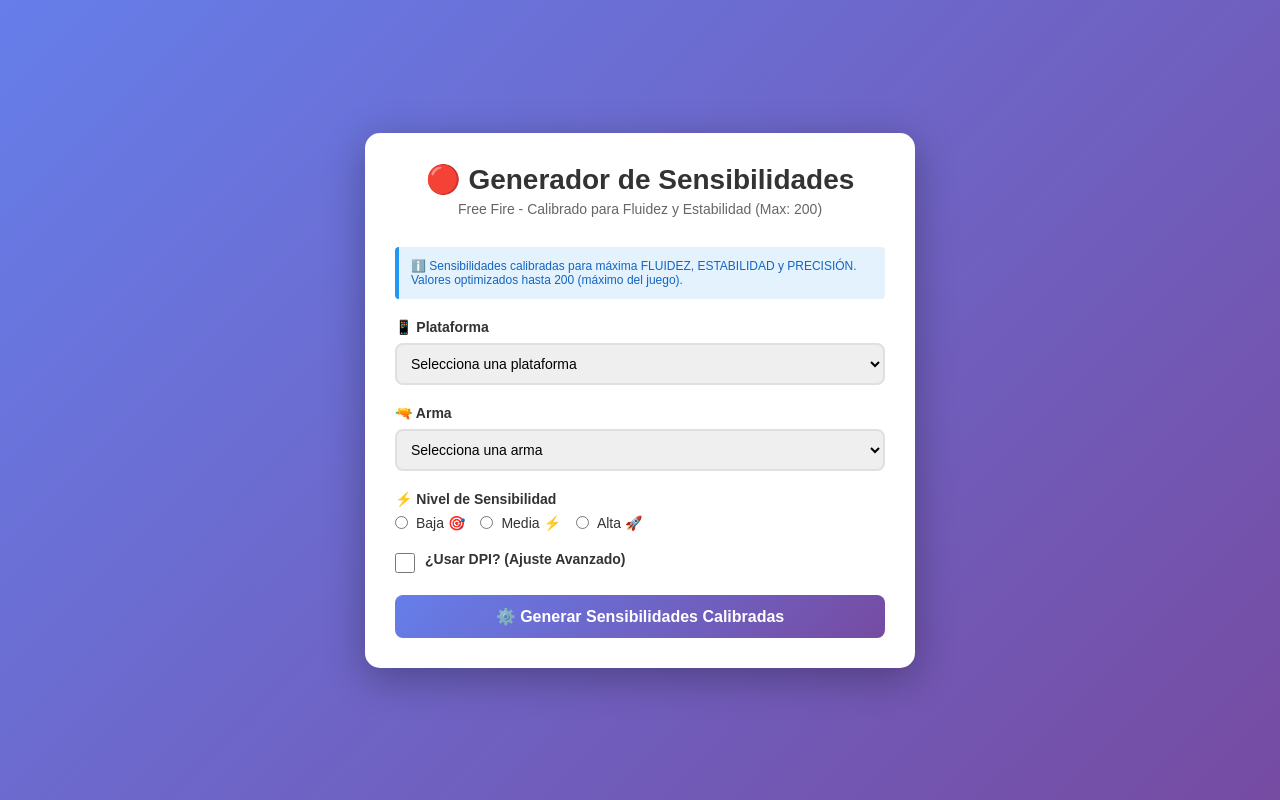
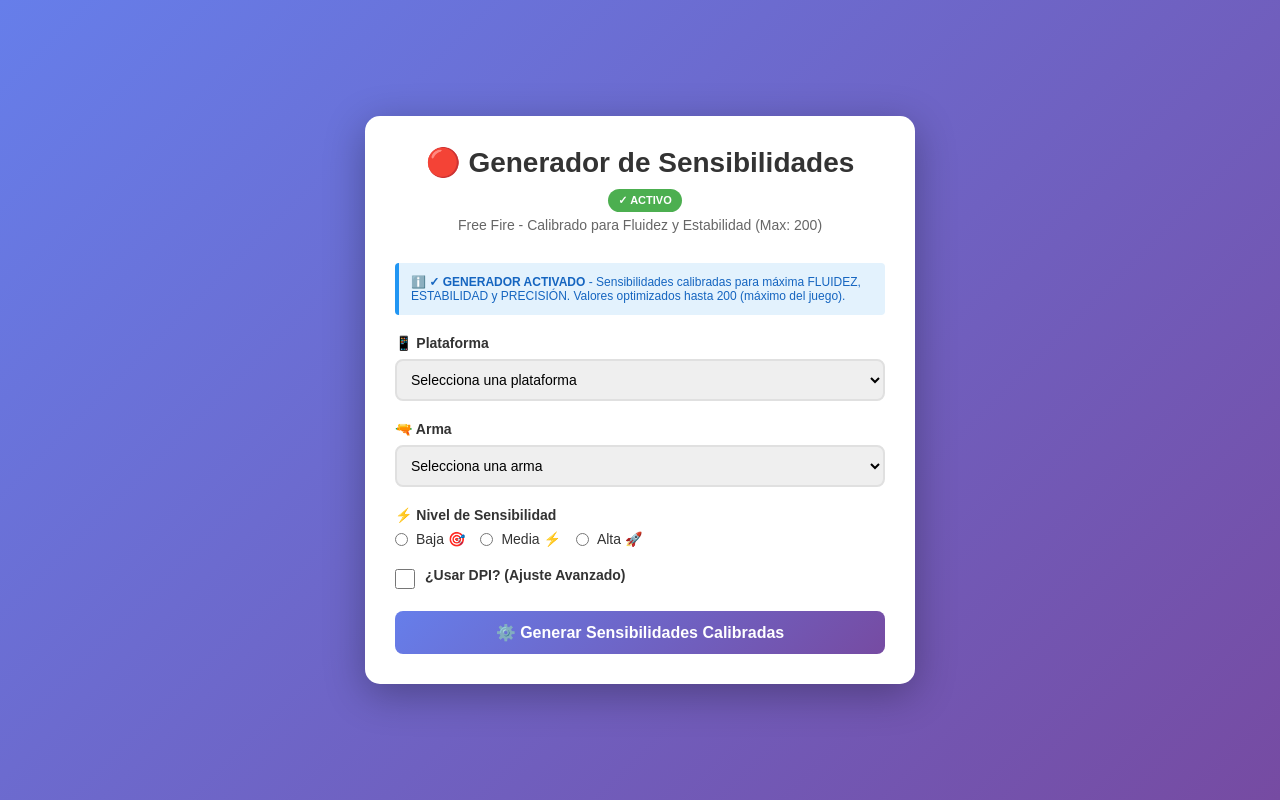
Before and after one commit to isaacffmendoza-web/sensibilidades-free-fire, a plain HTML site: page index.html in a window 1280 px wide. Drawn offline with Linux system fonts and the light colour scheme.

Commit message:
Generador ACTIVADO - Versión oficial en vivo

```diff
--- a/index.html
+++ b/index.html
@@ -306,17 +306,28 @@
         .hidden {
             display: none;
         }
+
+        .badge-active {
+            background: #4caf50;
+            color: white;
+            padding: 5px 10px;
+            border-radius: 20px;
+            font-size: 11px;
+            font-weight: bold;
+            display: inline-block;
+            margin-left: 10px;
+        }
     </style>
 </head>
 <body>
     <div class="container">
         <div class="header">
-            <h1>🔴 Generador de Sensibilidades</h1>
+            <h1>🔴 Generador de Sensibilidades <span class="badge-active">✓ ACTIVO</span></h1>
             <p>Free Fire - Calibrado para Fluidez y Estabilidad (Max: 200)</p>
         </div>
 
         <div class="info-box">
-            ℹ️ Sensibilidades calibradas para máxima FLUIDEZ, ESTABILIDAD y PRECISIÓN. Valores optimizados hasta 200 (máximo del juego).
+            ℹ️ <strong>✓ GENERADOR ACTIVADO</strong> - Sensibilidades calibradas para máxima FLUIDEZ, ESTABILIDAD y PRECISIÓN. Valores optimizados hasta 200 (máximo del juego).
         </div>
 
         <form id="sensibilityForm">
@@ -751,6 +762,13 @@
                 }
             }
         });
+
+        // Mensaje de activación al cargar
+        window.addEventListener('load', function() {
+            console.log('✓ Generador de Sensibilidades ACTIVADO');
+            console.log('✓ Sistema calibrado para máxima fluidez y estabilidad');
+            console.log('✓ Máximo: 200 - Sensibilidades optimizadas');
+        });
     </script>
 </body>
 </html>
```
